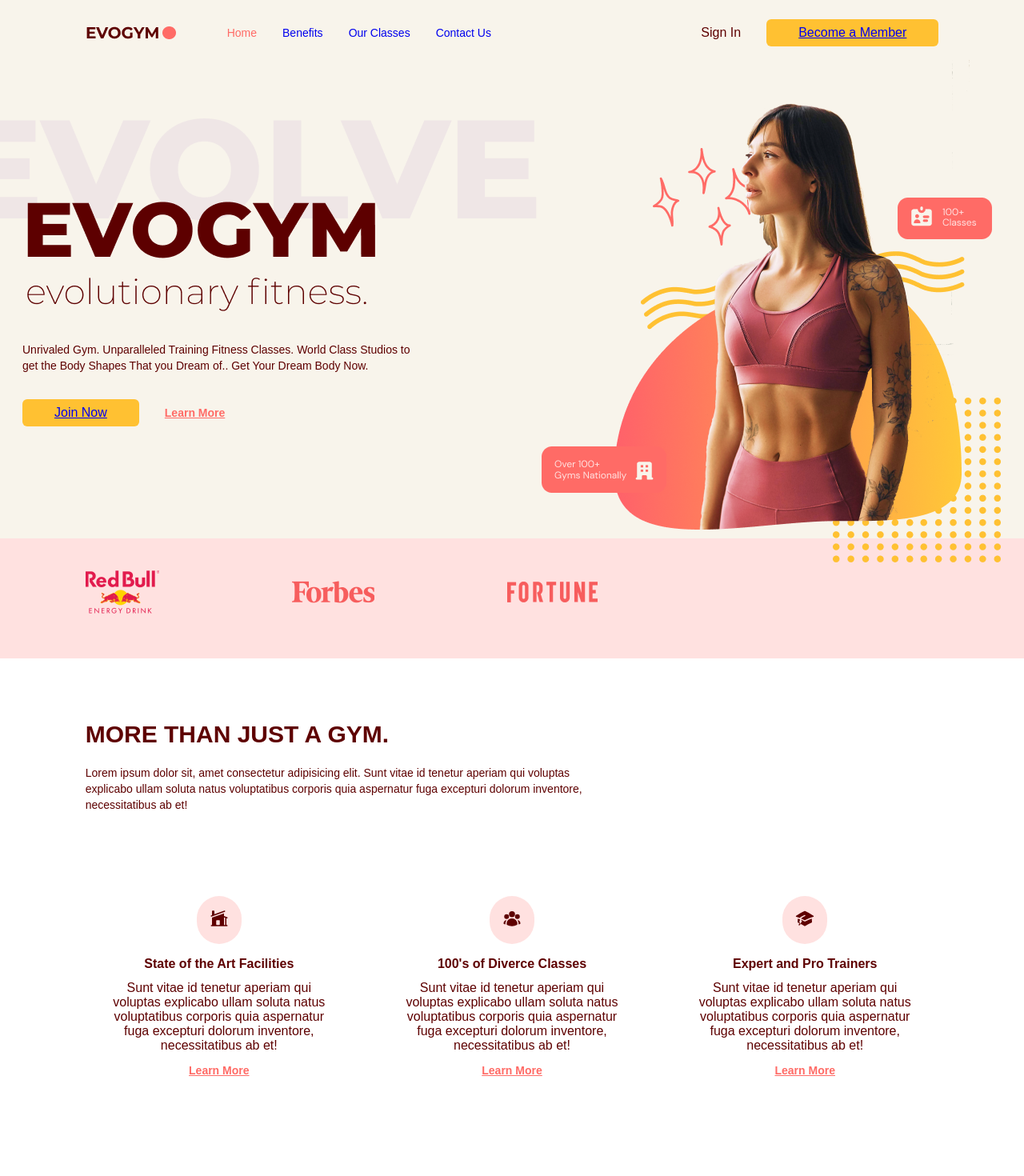
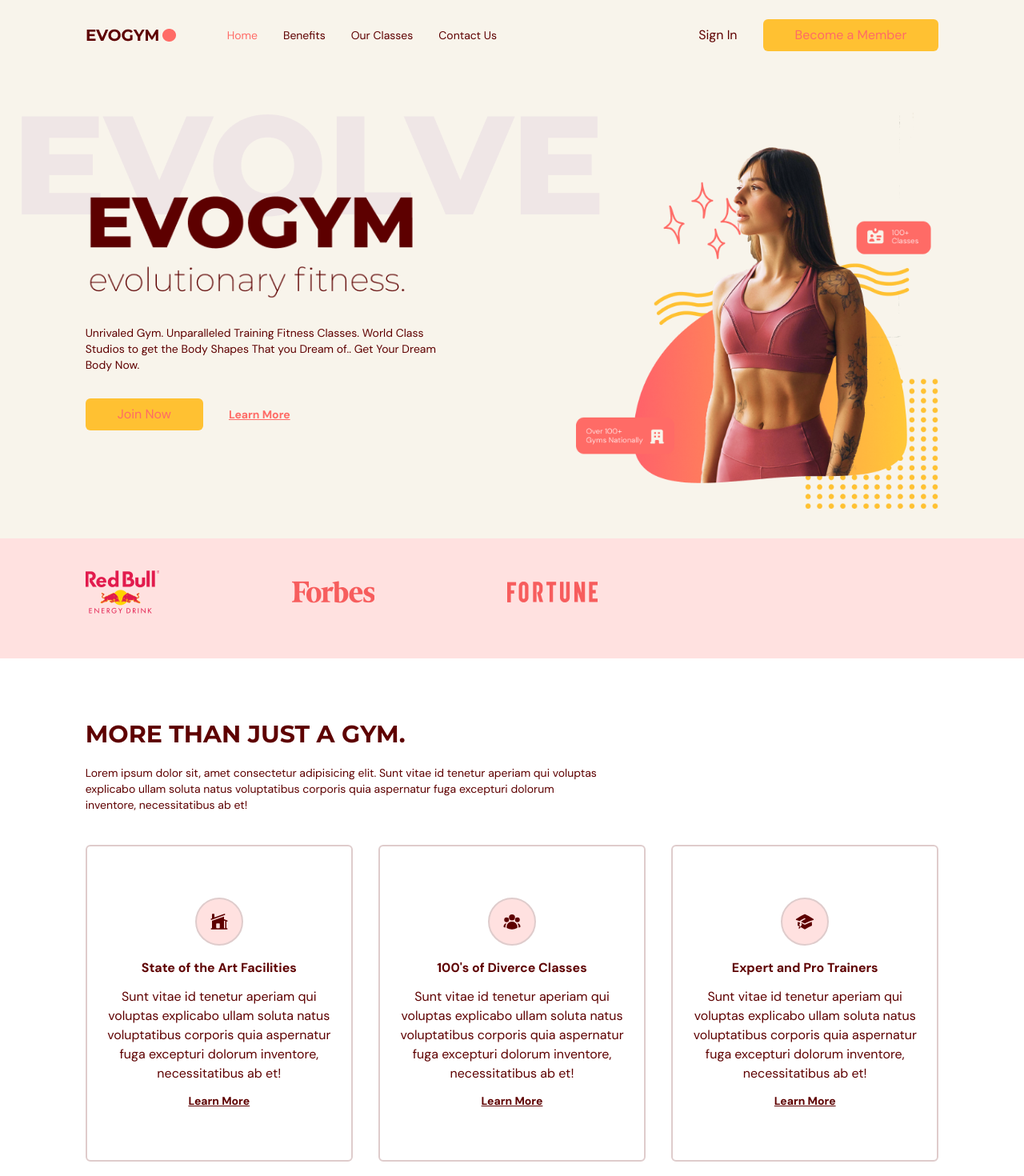
Before and after one commit to ElJefe111944/fitness-appilcation, a React (Vite) app: page / in a window 1280 px wide. Shown: the top 1470 px of the page at 80% size. Built offline with nearby package versions, Linux system fonts and the light colour scheme.

Commit message:
Styling fix added to benefits border

```diff
--- a/src/components/benefits/Benefit.tsx
+++ b/src/components/benefits/Benefit.tsx
@@ -12,14 +12,14 @@ function Benefit({ icon, title, description, setSelectedPage }: Props) {
   return (
     <div className="mt-5 rounded-md border-2 border-gray-100 px-5 py-16 text-center">
         <div className="mb-4 flex justify-center">
-            <div className="rounded-full border-2 border-gray-200 bg-primary-100 p-4">
+            <div className="rounded-full border-2 border-gray-100 bg-primary-100 p-4">
                 {icon}
             </div>
         </div>
         <h4 className="font-bold">{title}</h4>
         <p className="my-3">{description}</p>
         <AnchorLink
-            className='text-sm font-bold text-primary-500 underline hover:text-secondary-500'
+            className='text-sm font-bold text-gray-500 underline hover:text-secondary-500'
             onClick={() => setSelectedPage(SelectedPage.ContactUs)}
             href={`#${SelectedPage.ContactUs}`}
         >
--- a/src/index.css
+++ b/src/index.css
@@ -1,21 +1,15 @@
-@import url('https://fonts.googleapis.com/css2?family=DM+Sans:ital,opsz,wght@0,9..40,100..1000;1,9..40,100..1000&family=Montserrat:ital,wght@0,700;1,700&display=swap')
+@import url("https://fonts.googleapis.com/css2?family=DM+Sans:wght@400;700&family=Montserrat:wght@700&display=swap");
 
 @tailwind base;
 @tailwind components;
 @tailwind utilities;
 
-* {
-    box-sizing: border-box;
-    margin: 0;
-    padding: 0;
-}
-
 html,
 body,
 #root,
 .app {
-    height: 100%;
-    width: 100%;
-    font-family: "DM Sans", sans-serif;
-    @apply text-gray-500;
+  height: 100%;
+  width: 100%;
+  font-family: "DM Sans", sans-serif;
+  @apply text-gray-500;
 }
--- a/src/shared/ActionButton.tsx
+++ b/src/shared/ActionButton.tsx
@@ -9,7 +9,7 @@ interface Props {
 const ActionButton = ({ children, setSelectedPage }: Props) => {
   return (
     <AnchorLink
-        className="rounded-md bg-secondary-500 px-10 py-2 hover:bg-primary-500 hover:text-white"
+        className="rounded-md bg-secondary-500 px-10 py-2 text-primary-500 hover:bg-primary-500 hover:text-white"
         onClick={() => setSelectedPage(SelectedPage.ContactUs)}
         href={`#${SelectedPage.ContactUs}`}
     >
```
